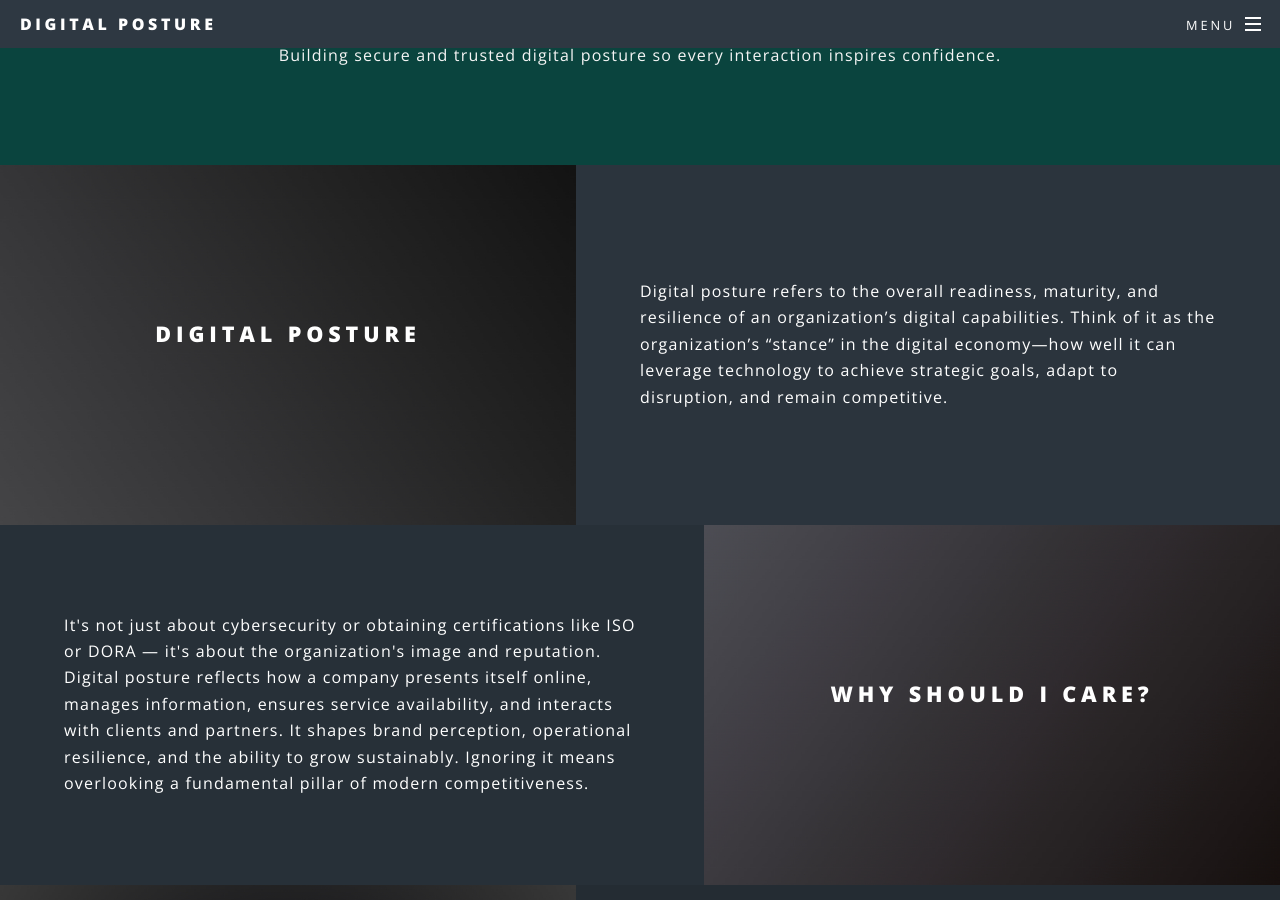
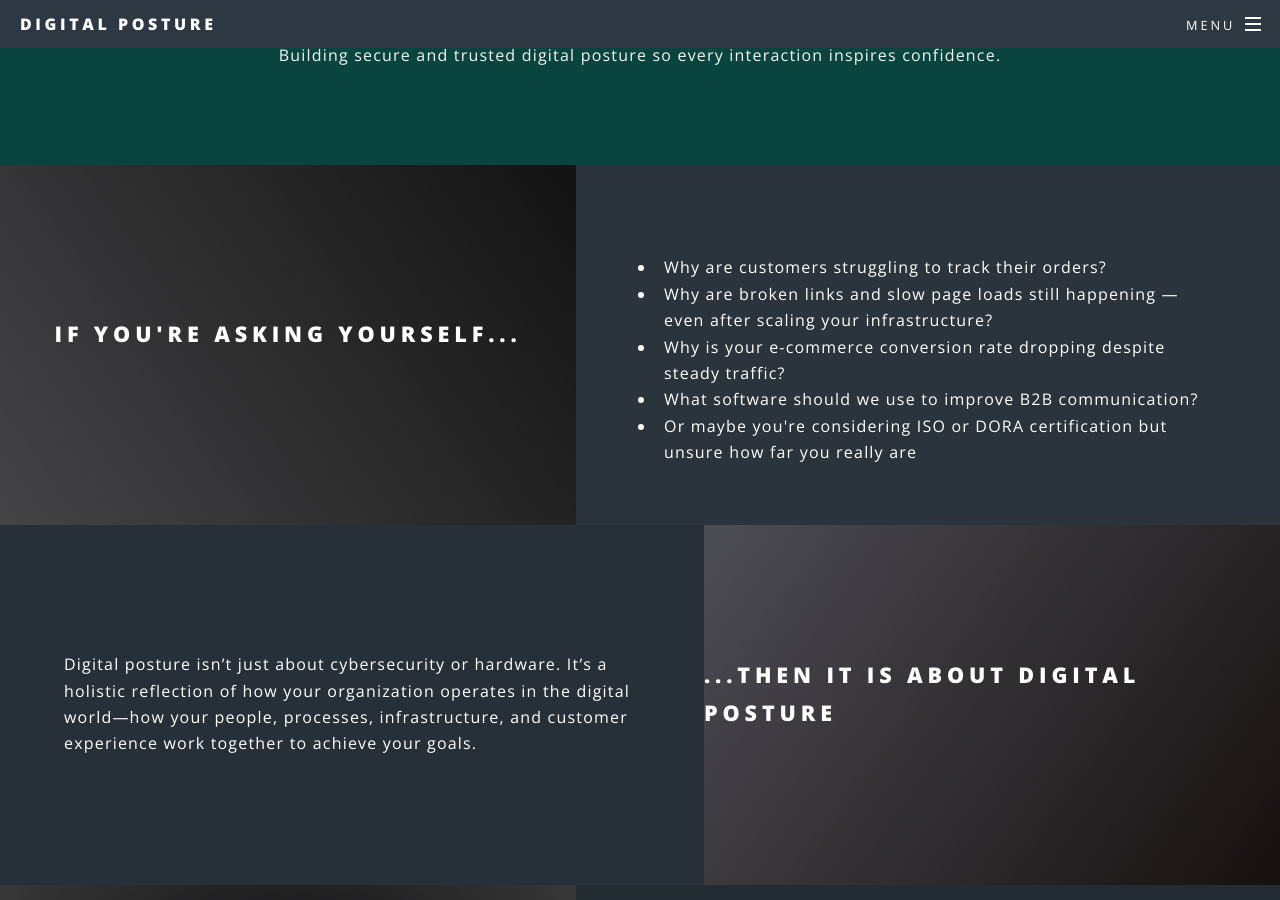
Before and after one commit to mixxr/mixxr.github.io, a Jekyll site: the page built from index.html, in a window 1280 px wide and 900 px high, scrolled down 1315 px. Built offline with Jekyll 4.4.1, drawn with Linux system fonts in a browser that asks for light colours; some of the changed text lies outside the part shown.

Commit message:
new landing page

```diff
--- /dev/null
+++ b/1what-is-digital-posture.html
@@ -0,0 +1,46 @@
+---
+layout: page
+title: Digital Posture
+subtitle: What is the Digital Posture?
+permalink: /what-is-the-digital-posture
+---
+<section>
+	<h3>What is Digital Posture?</h3>
+	<p>Digital posture refers to the overall readiness, maturity, and resilience of an organization’s
+		digital capabilities. Think of it as the organization’s “stance” in the digital economy—how well it
+		can leverage technology to achieve strategic goals, adapt to disruption, and remain competitive.</p>
+	<hr />
+</section>
+<section>
+	<h3>Why should I care?</h3>
+	<p>It's not just about cybersecurity or obtaining certifications like ISO or DORA — it's about the organization's
+		image and reputation.
+		Digital posture reflects how a company presents itself online, manages information, ensures service
+		availability, and interacts with clients and partners.
+		It shapes brand perception, operational resilience, and the ability to grow sustainably.
+		Ignoring it means overlooking a fundamental pillar of modern competitiveness.</p>
+	<hr />
+</section>
+<section>
+	<h3>How to assess</h3>
+	<p>The best way to assess your Digital Posture is through a structured maturity model assessment that
+		gives you a holistic view of where your organization stands. A maturity model provides a framework
+		to evaluate how advanced your organization is across critical dimensions—strategy, processes,
+		technologies, governance, and culture.</p>
+	<hr />
+</section>
+<section>
+	<h3>How we can help</h3>
+	<p><a href="{{site.lang}}{% link 0about-us.html%}">We are</a> a network of fractional C-level advisors
+		who support SMEs in defining and adopting the right digital posture
+		aligned with their growth objectives. Through a structured process — including interviews, document
+		analysis, and technical assessments —
+		we identify areas for improvement and opportunities for development across the <a
+			href="{{site.lang}}{% link 3dimensions.html %}">3 Key Dimensions of Digital Posture</a>.</p>
+	<hr />
+</section>
+<section>
+	<h3>Contact Us</h3>
+	<h4>We offer a free assessment!</h4>
+	<p>{% include contact-form.html %}</p>
+</section>
--- a/3dimensions.html
+++ b/3dimensions.html
@@ -3,7 +3,6 @@
 title: Three Dimensions
 subtitle: An Overview of the 3 Dimensions of Digital Posture
 permalink: /3dimensions
-date: 2025-10-11
 ---
 			<section>
 				<p>The Digital Posture refers to the overall readiness, maturity, and resilience of an organization’s digital capabilities. Think of it as the organization’s “stance” in the digital economy—how well it can leverage technology to achieve strategic goals, adapt to disruption, and remain competitive.</p>
--- /dev/null
+++ b/_includes/contact-form.html
@@ -0,0 +1,70 @@
+				<!-- Contact Form -->
+                <form id="contactForm" method="post" action="https://eo3xqozda3ra2kr.m.pipedream.net/contactform"
+					style="width:100%;">
+					<div class="row uniform">
+						<div class="6u 12u$(xsmall)">
+							<input type="text" name="demo-name" id="demo-name" value="" placeholder="Name*" required
+								aria-label="Name" autocomplete="given-name" />
+						</div>
+						<div class="6u$ 12u$(xsmall)">
+							<input type="email" name="demo-email" id="demo-email" value="" placeholder="Email*" required
+								aria-label="Email" autocomplete="email" />
+						</div>
+						<div class="12u$">
+							<div class="select-wrapper">
+								<select name="demo-category" id="demo-category" aria-label="Sector">
+									<option value="">- Sector -</option>
+									<option class="select-option" value="MAN">Manufacturing</option>
+									<option value="LOG">Logistics</option>
+									<option value="SVC">Services</option>
+									<option value="BAN">Bank/Financial</option>
+									<option value="OTH">Other</option>
+								</select>
+							</div>
+						</div>
+						<div class="12u$">
+							<div class="select-wrapper">
+								<select name="demo-function" id="demo-function" aria-label="Role">
+									<option value="">- Role -</option>
+									<option value="CXO">C-Level</option>
+									<option value="DIR">Director</option>
+									<option value="MAN">Manager</option>
+									<option value="CON">Consultant</option>
+									<option value="STU">Student</option>
+									<option value="OTH">Other</option>
+								</select>
+							</div>
+						</div>
+						<div class="12u$">
+							<div class="select-wrapper">
+								<select name="demo-request" id="demo-request" aria-label="Request Type">
+									<option value="">- Request -</option>
+									<option value="ASS">Assessment</option>
+									<option value="PAR">Partnership</option>
+									<option value="HIR">Hire Us</option>
+									<option value="INC">Intro call</option>
+									<option value="OTH">Other</option>
+								</select>
+							</div>
+						</div>
+						<div class="6u 12u$(small)">
+							<input type="checkbox" id="demo-copy" name="demo-copy" checked aria-label="Email me a copy">
+							<label for="demo-copy">Email me a copy</label>
+						</div>
+						<div class="6u$ 12u$(small)">
+							<input type="checkbox" id="demo-human" name="demo-human" aria-label="Not a robot">
+							<label for="demo-human">Not a robot</label>
+						</div>
+						<div class="12u$">
+							<textarea name="demo-message" id="demo-message" placeholder="Enter your request*" rows="6"
+								required aria-label="Message"></textarea>
+						</div>
+						<div class="12u$">
+							<ul class="actions vertical">
+								<li><input id="submitButton" type="submit" value="Send Message" class="fit special"
+										formnovalidate aria-label="Send Message" /></li>
+								<li><input type="reset" value="Reset" class="fit" aria-label="Reset form" /></li>
+							</ul>
+						</div>
+					</div>
+				</form>
--- a/css/main.scss
+++ b/css/main.scss
@@ -285,13 +285,18 @@
 		margin: 0 0 (_size(element-margin) * 0.5) 0;
 	}
 
+				option {
+				background: #141414 !important;
+				color: white !important;
+			}
+
 	input[type="text"],
 	input[type="password"],
 	input[type="email"],
 	select,
 	textarea {
 		@include vendor('appearance', 'none');
-		background: _palette(border-bg);
+		background: _palette(border-bg); // used in contact form
 		border-radius: 3px;
 		border: none;
 		color: inherit;
@@ -340,12 +345,7 @@
 	select {
 		height: _size(element-height);
 	}
-	select {
-		background-color: rgba(32, 30, 30, 0.25); // TODO: adjust bg-color
-		 option {
-            background-color: rgba(32, 30, 30, 0.85) !important;
-        }
-	}
+
 
 	textarea {
 		padding: 0.75em 1em;
@@ -1099,7 +1099,6 @@
 			textarea {
 				background: _palette($p, border-bg);
 			}
-
 			.select-wrapper {
 				&:before {
 					color: _palette($p, border);
--- a/index.html
+++ b/index.html
@@ -19,7 +19,8 @@
 		<div class="inner">
 			<header class="major">
 				<h2>As Microsoft’s CEO aptly stated, <i>“Every company is now a software company.”</i></h2>
-				<p>This software-driven world exposes organizations to unprecedented digital risks, not just cybersecurity. Understanding and
+				<p>This software-driven world exposes organizations to unprecedented digital risks, not just
+					cybersecurity. Understanding and
 					strengthening your <span class="dp-label">digital posture</span> is no longer optional—it’s
 					essential for resilience, trust, and long-term success.</p>
 			</header>
@@ -37,50 +38,60 @@
 		<section class="spotlight">
 			<div class="image"
 				style="background-image: url(images/pic01.jpg); background-size: cover; background-position: center; min-height: 40vh; display:flex; align-items:center; justify-content:center;">
-				<h2>Digital Posture</h2>
+				<h2>If you're asking yourself...</h2>
 			</div>
 			<div class="content">
-				<p>Digital posture refers to the overall readiness, maturity, and resilience of an organization’s
-					digital capabilities. Think of it as the organization’s “stance” in the digital economy—how well it
-					can leverage technology to achieve strategic goals, adapt to disruption, and remain competitive.</p>
+				<p>
+				<ul>
+					<li>Why are customers struggling to track their orders? </li>
+					<li>Why are broken links and slow page loads still happening — even after scaling your
+						infrastructure? </li>
+					<li>Why is your e-commerce conversion rate dropping despite steady traffic?</li>
+					<li>What software should we use to improve B2B communication?</li>
+					<li>Or maybe you're considering ISO or DORA certification but unsure how far you really are</li>
+				</ul>
+				</p>
 			</div>
 		</section>
 		<section class="spotlight">
 			<div class="image"
 				style="background-image: url(images/pic03.jpg); background-size: cover; background-position: center; min-height: 40vh; display:flex; align-items:center; justify-content:center;">
-				<h2>Why should I care?</h2>
+				<h2>...then it is about Digital Posture</h2>
 			</div>
 			<div class="content">
-				<p>It's not just about cybersecurity or obtaining certifications like ISO or DORA — it's about the organization's image and reputation.
-Digital posture reflects how a company presents itself online, manages information, ensures service availability, and interacts with clients and partners.
-It shapes brand perception, operational resilience, and the ability to grow sustainably.
-Ignoring it means overlooking a fundamental pillar of modern competitiveness.</p>
+				<p>Digital posture isn’t just about cybersecurity or hardware. It’s a holistic reflection of how your
+					organization operates in the digital world—how your people, processes, infrastructure, and customer
+					experience work together to achieve your goals.</p>
 			</div>
 		</section>
 		<section class="spotlight">
 			<div class="image"
 				style="background-image: url(images/pic04.jpg); background-size: cover; background-position: center; min-height: 40vh; display:flex; align-items:center; justify-content:center;">
-				<h2>How to assess</h2>
+				<h2>What We Offer</h2>
 			</div>
 			<div class="content">
-				<p>The best way to assess your Digital Posture is through a structured maturity model assessment that
-					gives you a holistic view of where your organization stands. A maturity model provides a framework
-					to evaluate how advanced your organization is across critical dimensions—strategy, processes,
-					technologies, governance, and culture.</p>
+				<p>
+				<ul>
+					<li>Comprehensive Digital Posture assessments across 3 key dimensions</li>
+					<li>Customized improvement roadmaps aligned with your growth goals</li>
+					<li>Ongoing advisory and support to facilitate your transformation</li>
+				</ul>
+				</p>
 			</div>
 		</section>
 		<section class="spotlight">
 			<div class="image"
 				style="background-image: url(images/pic02.jpg); background-size: cover; background-position: center; min-height: 40vh; display:flex; align-items:center; justify-content:center;">
-				<h2>How we can help</h2>
+				<h2>What You Get</h2>
 			</div>
 			<div class="content">
-				<p><a href="{{site.lang}}{% link 0about-us.html%}">We are</a> a network of fractional C-level advisors
-					who support SMEs in defining and adopting the right digital posture
-					aligned with their growth objectives. Through a structured process — including interviews, document
-					analysis, and technical assessments —
-					we identify areas for improvement and opportunities for development across the <a
-						href="{{site.lang}}{% link 3dimensions.html %}">3 Key Dimensions of Digital Posture</a>.</p>
+				<p>
+				<ul>
+					<li>A clear understanding of your current Digital Posture maturity</li>
+					<li>Actionable insights to enhance resilience, trust, and competitiveness</li>
+					<li>Increased confidence among customers, partners, and stakeholders</li>
+				</ul>
+				</p>
 			</div>
 		</section>
 	</section>
@@ -90,9 +101,14 @@
 		<div class="inner">
 			<header class="major">
 				<h2>The 3 Dimensions</h2>
-				<p>By structuring assessments into these three dimensions, organizations can balance people readiness,
-					technical resilience, and external digital reputation—a holistic view of their digital posture.</p>
+				<p>By structuring assessments into <a href="{{ site.lang }}{% link 3dimensions.html%}">3 Key Dimensions
+						of Digital Posture</a>, organizations can balance people readiness,
+					technical resilience, and external digital reputation — a holistic view of their digital posture.
+				</p>
 			</header>
+			<p><img src="{{site.lang}}/images/3 dimensions_cybersecurity.png" alt="The 3 Dimensions of Digital Posture"
+					style="display: block; margin-left: auto; margin-right: auto; max-width: 100%; height: auto;" /></p>
+
 			<ul class="features">
 				{% for file in site.digital_posture %}
 				<li class="icon {{ file.icon }} onerow">
@@ -111,63 +127,7 @@
 				<p>Assess your posture, improve, inspire confidence.</p>
 			</header>
 			<section style="width:100%; order:1;">
-				<form id="contactForm" method="post" action="https://eo3xqozda3ra2kr.m.pipedream.net/contactform"
-					style="width:100%;">
-					<div class="row uniform">
-						<div class="6u 12u$(xsmall)">
-							<input type="text" name="demo-name" id="demo-name" value="" placeholder="Name*" required
-								aria-label="Name" autocomplete="given-name" />
-						</div>
-						<div class="6u$ 12u$(xsmall)">
-							<input type="email" name="demo-email" id="demo-email" value="" placeholder="Email*" required
-								aria-label="Email" autocomplete="email" />
-						</div>
-						<div class="12u$">
-							<div class="select-wrapper">
-								<select name="demo-category" id="demo-category" aria-label="Sector">
-									<option value="">- Sector -</option>
-									<option value="MAN">Manufacturing</option>
-									<option value="LOG">Logistics</option>
-									<option value="SVC">Services</option>
-									<option value="BAN">Bank/Financial</option>
-									<option value="OTH">Other</option>
-								</select>
-							</div>
-						</div>
-						<div class="12u$">
-							<div class="select-wrapper">
-								<select name="demo-function" id="demo-function" aria-label="Function">
-									<option value="">- Sector -</option>
-									<option value="CXO">C-Level</option>
-									<option value="DIR">Director</option>
-									<option value="MAN">Manager</option>
-									<option value="CON">Consultant</option>
-									<option value="STU">Student</option>
-									<option value="OTH">Other</option>
-								</select>
-							</div>
-						</div>
-						<div class="6u 12u$(small)">
-							<input type="checkbox" id="demo-copy" name="demo-copy" checked aria-label="Email me a copy">
-							<label for="demo-copy">Email me a copy</label>
-						</div>
-						<div class="6u$ 12u$(small)">
-							<input type="checkbox" id="demo-human" name="demo-human" aria-label="Not a robot">
-							<label for="demo-human">Not a robot</label>
-						</div>
-						<div class="12u$">
-							<textarea name="demo-message" id="demo-message" placeholder="Enter your request*" rows="6"
-								required aria-label="Message"></textarea>
-						</div>
-						<div class="12u$">
-							<ul class="actions vertical">
-								<li><input id="submitButton" type="submit" value="Send Message" class="fit special"
-										formnovalidate aria-label="Send Message" /></li>
-								<li><input type="reset" value="Reset" class="fit" aria-label="Reset form" /></li>
-							</ul>
-						</div>
-					</div>
-				</form>
+				{% include contact-form.html %}
 			</section>
 		</div>
 	</section>
```
Also changed, not shown: images/3 dimensions_cybersecurity.png, images/3 dimensions_cybersecurity_trp.png (added).
